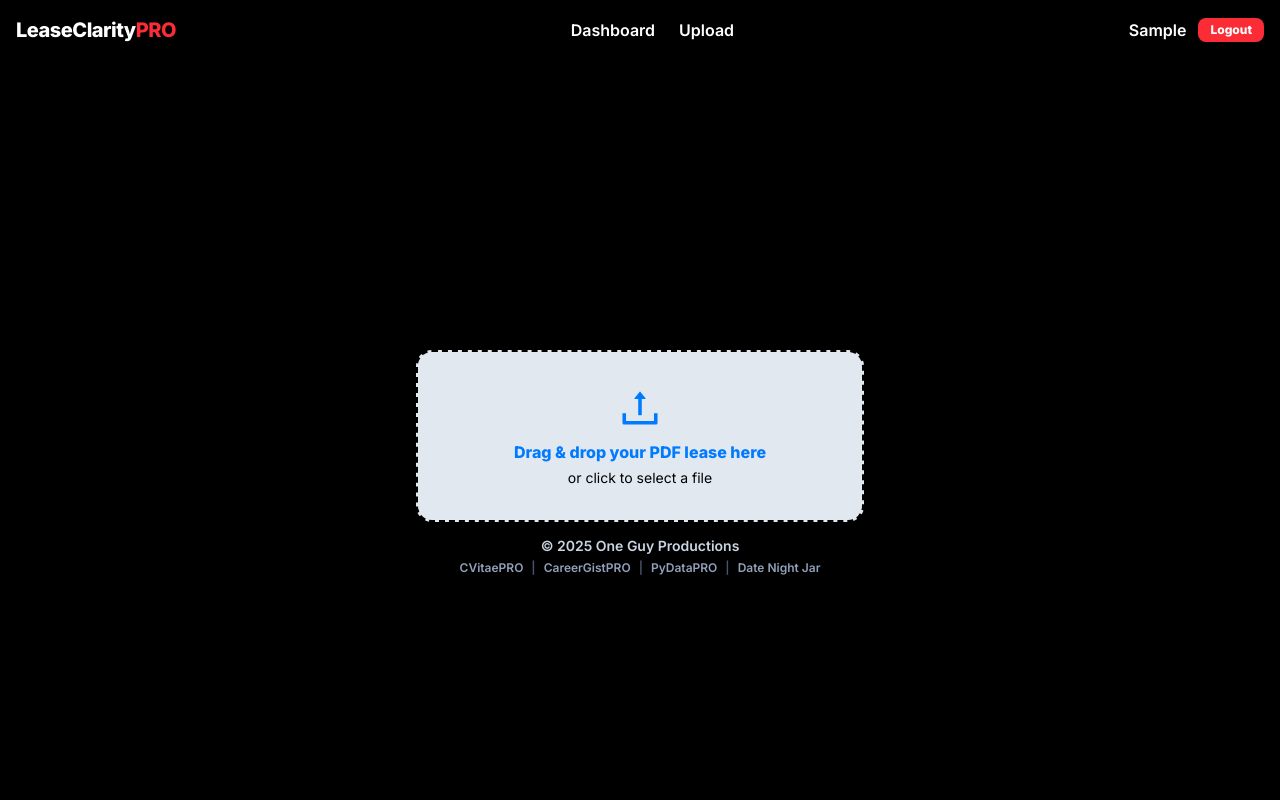
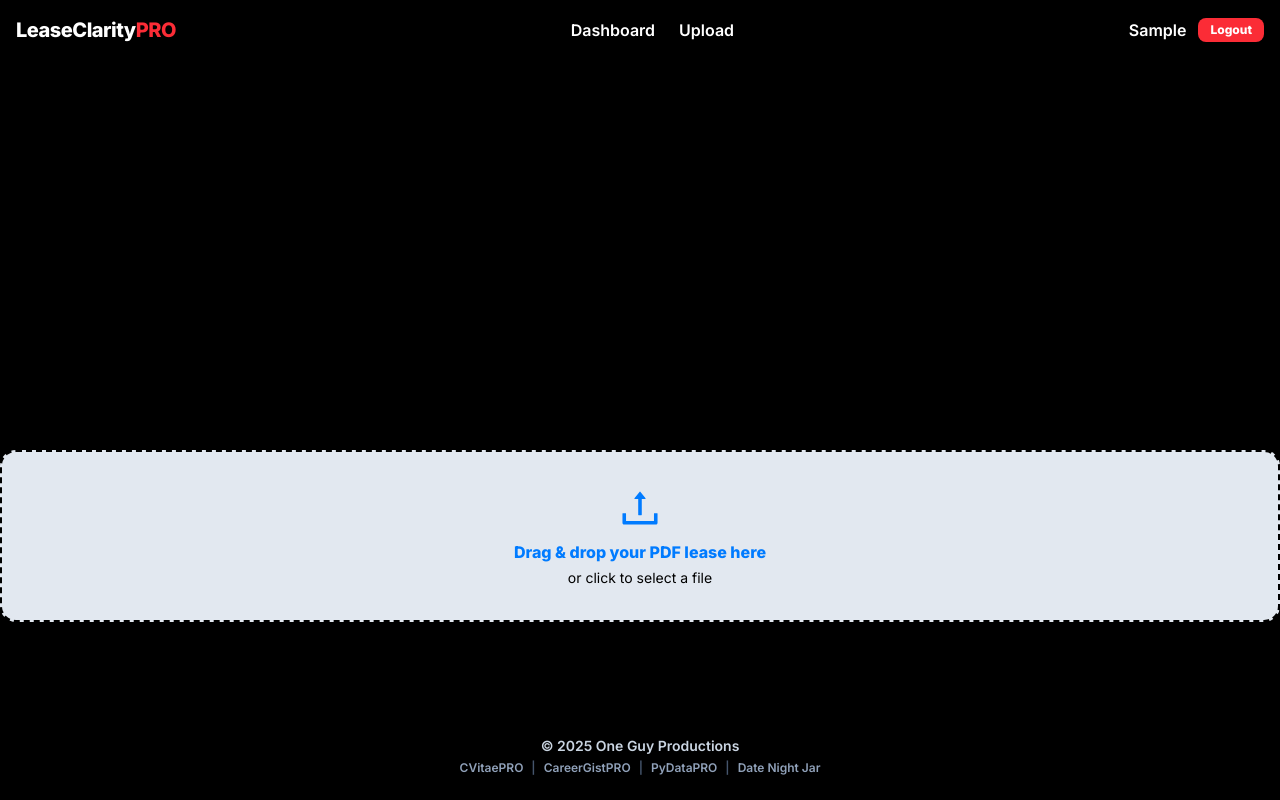
Before and after one commit to nathangreen1632/LeaseClarityPRO, a React (Vite) app in the folder Client/: page /upload in a window 1280 px wide. Built offline with nearby package versions, Linux system fonts and the light colour scheme; sample sign-in values are in the browser's storage.

Commit message:
feat(LeaseUpload): enhance TypeScript annotations and update layout styling
- Add explicit TypeScript annotation for `useNavigate` to improve type safety and maintainability
- Update layout styles to use a center-aligned flex container with a black background for improved UI consistency

```diff
--- a/Client/src/pages/LeaseUpload.tsx
+++ b/Client/src/pages/LeaseUpload.tsx
@@ -1,13 +1,13 @@
-import { useNavigate } from 'react-router-dom';
+import {type NavigateFunction, useNavigate} from 'react-router-dom';
 import LeaseUploadForm from '../components/LeaseUploadForm.js';
 
 export default function LeaseUpload() {
-  const navigate = useNavigate();
+  const navigate: NavigateFunction = useNavigate();
 
   return (
-    <div className="w-full max-w-md mx-auto">
+    <div className="min-h-[calc(100vh-140px)] flex items-center justify-center bg-black px-3 sm:px-0">
       <LeaseUploadForm
-        onUploadSuccess={() => {
+        onUploadSuccess={(): void => {
           navigate('/dashboard');
         }}
       />
```
